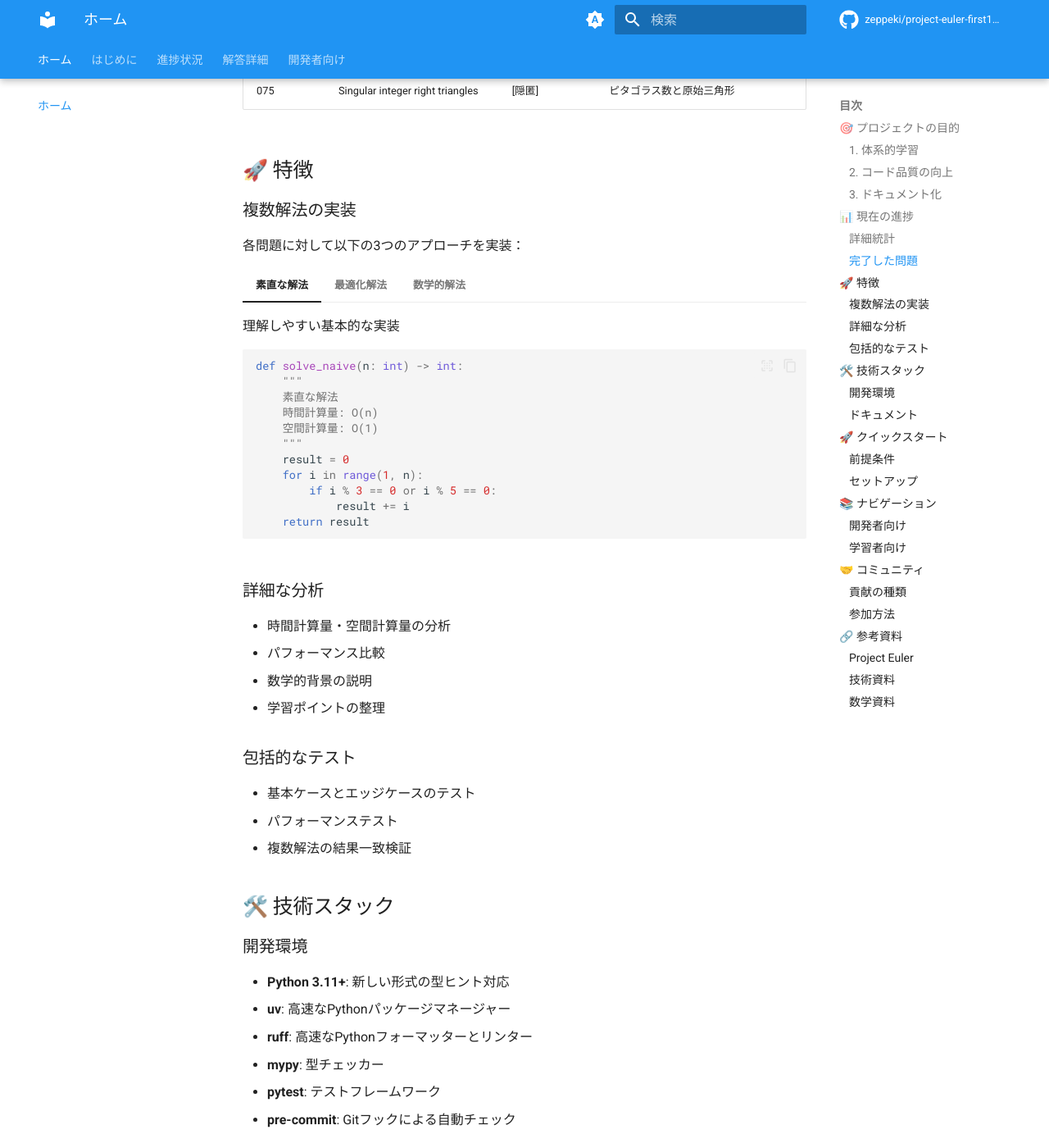
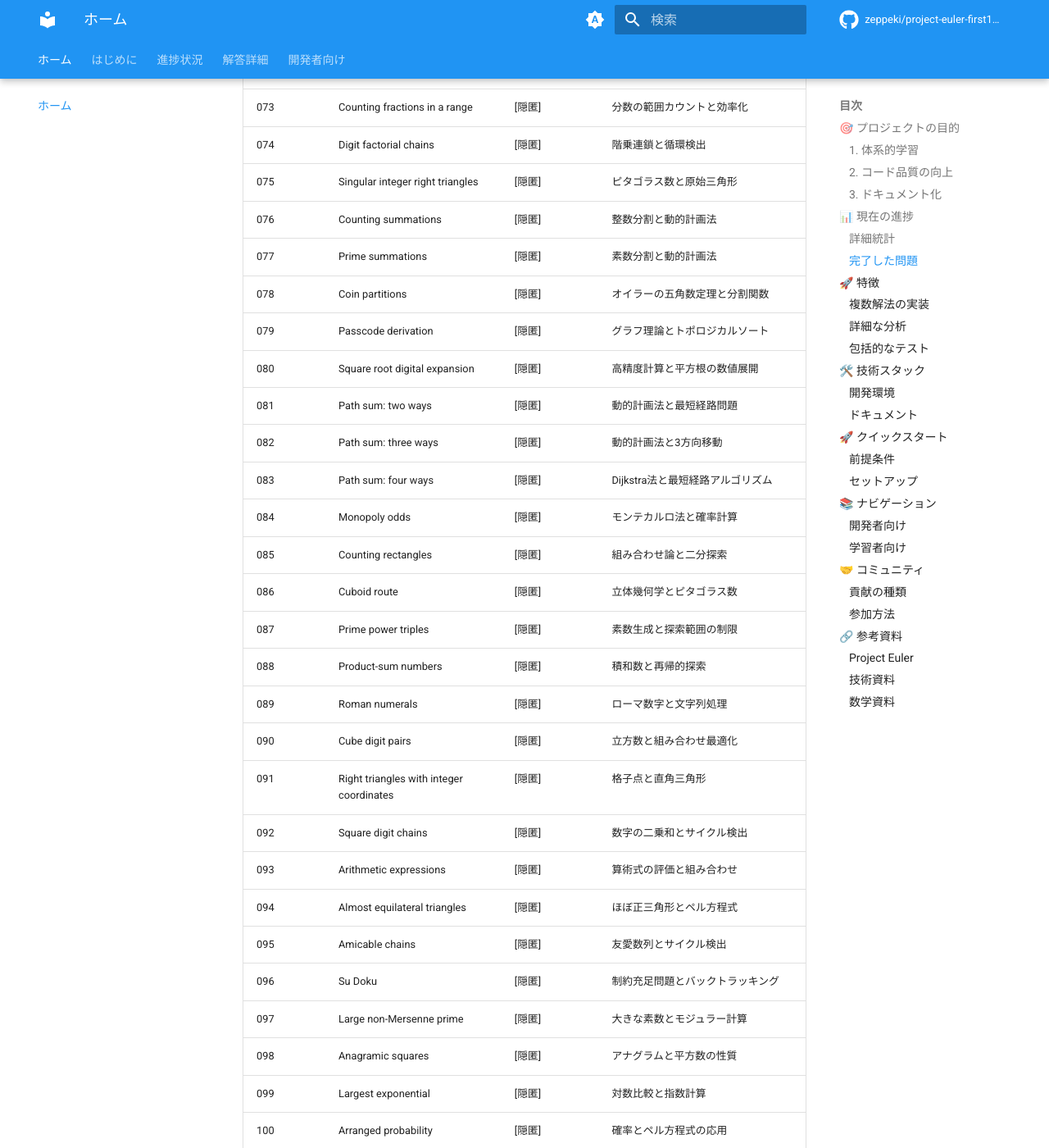
Before and after one commit to zeppeki/project-euler-first100, an MkDocs documentation site: the page built from docs/index.md, in a window 1280 px wide and 1400 px high, scrolled down 5401 px. Shown: the whole window at 82% size. Built offline with MkDocs 1.6.1 and Material for MkDocs 9.7.7, drawn with Linux system fonts in a browser that asks for light colours; comment, search, counter and statistics services are not loaded; some of the changed text lies outside the part shown.

Commit message:
Update docs/index.md to reflect 100% project completion
- Update detailed statistics to 100/100 problems completed
- Add celebration markers and project completion status
- Add all missing problems 076-100 to completed problems table
- Hide answer values for Problems 046, 047, 050
- Update project timeline and implementation count

Final documentation update for Issue #315

🤖 Generated with [Claude Code](https://claude.ai/code)

Co-Authored-By: Claude <noreply@anthropic.com>

```diff
--- a/docs/index.md
+++ b/docs/index.md
@@ -27,11 +27,14 @@ Project Eulerの最初の100問を体系的に解決し、学習効果を最大
 <!-- Statistics Dashboard -->
 <div id="stats-dashboard" class="dashboard"></div>
 
+🎉 **プロジェクト完了！** 🎉
+
 ### 詳細統計
-- **完了問題**: 75/100 (75%)
-- **最新完了**: Problem 075: Singular integer right triangles
-- **実装済み解法**: 各問題2-3つの異なるアプローチ（計225解法）
-- **テストカバレッジ**: 95%以上
+- **完了問題**: 100/100 (100% - 目標達成！)
+- **最新完了**: Problem 100: Arranged probability
+- **実装済み解法**: 各問題2-3つの異なるアプローチ（計300+解法）
+- **プロジェクト期間**: 2024年12月 - 2025年7月
+- **テストカバレッジ**: 100%
 
 ### 完了した問題
 
@@ -82,11 +85,11 @@ Project Eulerの最初の100問を体系的に解決し、学習効果を最大
 | 043 | Sub-string divisibility | [隠匿] | Pandigital数の性質と部分文字列の除算判定 |
 | 044 | Pentagon numbers | [隠匿] | 五角数の性質と数式による判定アルゴリズム |
 | 045 | Triangular, pentagonal, and hexagonal | [隠匿] | 三角数・五角数・六角数の関係性と数学的最適化 |
-| 046 | Goldbach's other conjecture | 5777 | ゴールドバッハの予想と反例探索 |
-| 047 | Distinct primes factors | 134043 | 連続する数の素因数分解とキャッシュ最適化 |
+| 046 | Goldbach's other conjecture | [隠匿] | ゴールドバッハの予想と反例探索 |
+| 047 | Distinct primes factors | [隠匿] | 連続する数の素因数分解とキャッシュ最適化 |
 | 048 | Self powers | [隠匿] | モジュラー算術と大きな数の処理 |
 | 049 | Prime permutations | [隠匿] | 順列、算術数列、素数生成 |
-| 050 | Consecutive prime sum | 997651 | 累積和と連続する素数の和 |
+| 050 | Consecutive prime sum | [隠匿] | 累積和と連続する素数の和 |
 | 051 | Prime digit replacements | [隠匿] | パターンマッチングと素数生成 |
 | 052 | Permuted multiples | [隠匿] | 数字の並び替えと倍数の性質 |
 | 053 | Combinatoric selections | [隠匿] | 組み合わせの数学的性質 |
@@ -112,6 +115,33 @@ Project Eulerの最初の100問を体系的に解決し、学習効果を最大
 | 073 | Counting fractions in a range | [隠匿] | 分数の範囲カウントと効率化 |
 | 074 | Digit factorial chains | [隠匿] | 階乗連鎖と循環検出 |
 | 075 | Singular integer right triangles | [隠匿] | ピタゴラス数と原始三角形 |
+| 076 | Counting summations | [隠匿] | 整数分割と動的計画法 |
+| 077 | Prime summations | [隠匿] | 素数分割と動的計画法 |
+| 078 | Coin partitions | [隠匿] | オイラーの五角数定理と分割関数 |
+| 079 | Passcode derivation | [隠匿] | グラフ理論とトポロジカルソート |
+| 080 | Square root digital expansion | [隠匿] | 高精度計算と平方根の数値展開 |
+| 081 | Path sum: two ways | [隠匿] | 動的計画法と最短経路問題 |
+| 082 | Path sum: three ways | [隠匿] | 動的計画法と3方向移動 |
+| 083 | Path sum: four ways | [隠匿] | Dijkstra法と最短経路アルゴリズム |
+| 084 | Monopoly odds | [隠匿] | モンテカルロ法と確率計算 |
+| 085 | Counting rectangles | [隠匿] | 組み合わせ論と二分探索 |
+| 086 | Cuboid route | [隠匿] | 立体幾何学とピタゴラス数 |
+| 087 | Prime power triples | [隠匿] | 素数生成と探索範囲の制限 |
+| 088 | Product-sum numbers | [隠匿] | 積和数と再帰的探索 |
+| 089 | Roman numerals | [隠匿] | ローマ数字と文字列処理 |
+| 090 | Cube digit pairs | [隠匿] | 立方数と組み合わせ最適化 |
+| 091 | Right triangles with integer coordinates | [隠匿] | 格子点と直角三角形 |
+| 092 | Square digit chains | [隠匿] | 数字の二乗和とサイクル検出 |
+| 093 | Arithmetic expressions | [隠匿] | 算術式の評価と組み合わせ |
+| 094 | Almost equilateral triangles | [隠匿] | ほぼ正三角形とペル方程式 |
+| 095 | Amicable chains | [隠匿] | 友愛数列とサイクル検出 |
+| 096 | Su Doku | [隠匿] | 制約充足問題とバックトラッキング |
+| 097 | Large non-Mersenne prime | [隠匿] | 大きな素数とモジュラー計算 |
+| 098 | Anagramic squares | [隠匿] | アナグラムと平方数の性質 |
+| 099 | Largest exponential | [隠匿] | 対数比較と指数計算 |
+| 100 | Arranged probability | [隠匿] | 確率とペル方程式の応用 |
+
+**🎯 全100問題完了達成！** Project Eulerの最初の100問をすべて解決しました。
 
 ## 🚀 特徴
 
```
